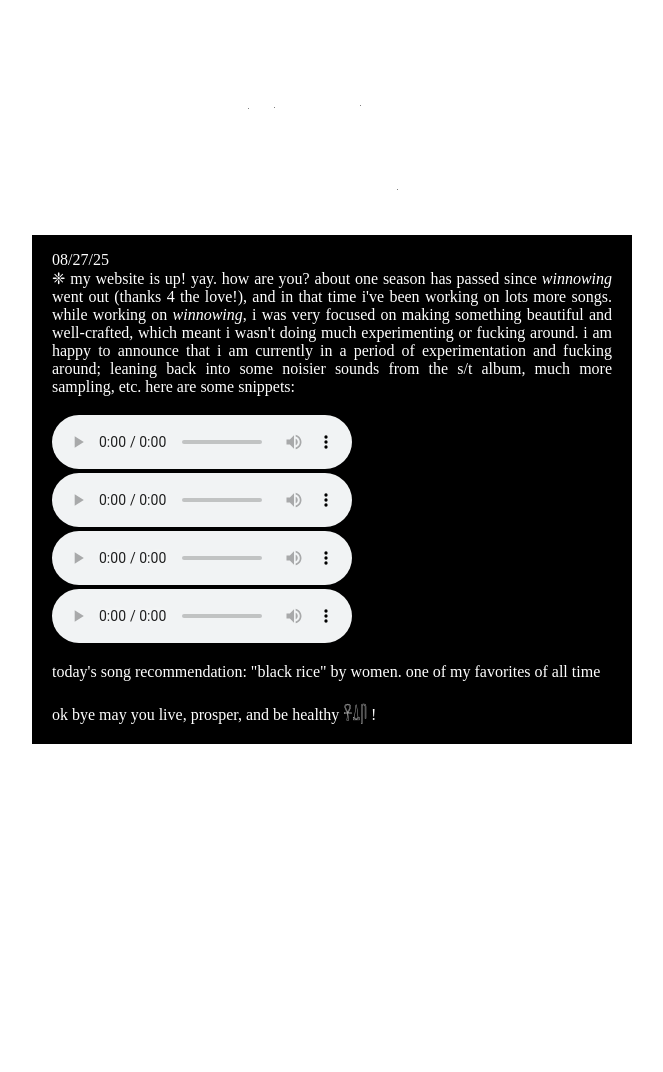
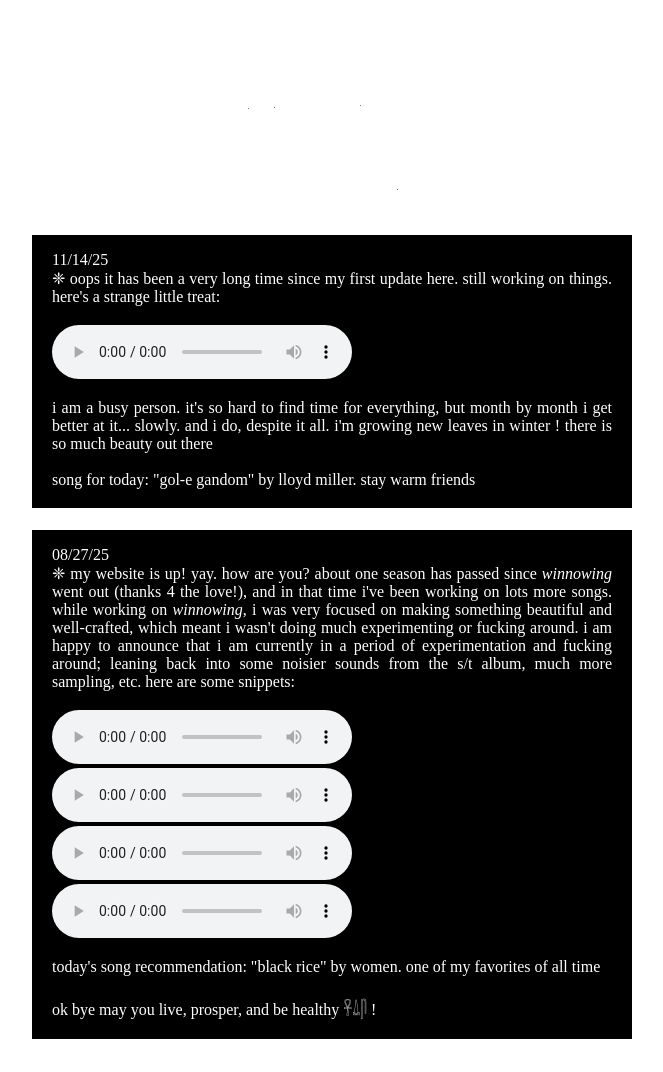
Before and after one commit to fishwive/forespi.net, a plain HTML site: page blog.html in a window 1280 px wide. Shown: the whole page, without its empty margins (316-979 px from the left). Before the commit the page ends 814 px from the top, so only its background shows below. Drawn offline with Linux system fonts and the light colour scheme.

Commit message:
Update blog.html

```diff
--- a/blog.html
+++ b/blog.html
@@ -8,6 +8,12 @@
     <body>
         <h1><img src="imgs/blog.png" alt="blog" width=220/></h1>
         <div class="boxdiv">
+            <p>11/14/25<br>❈ oops it has been a very long time since my first update here. still working on things. here's a strange little treat:</p>
+            <audio controls><source src="audio/pikikikiki.mp3" type="audio/mpeg">oh something's wrong :-(</audio>
+            <p>i am a busy person. it's so hard to find time for everything, but month by month i get better at it... slowly. and i do, despite it all. i'm growing new leaves in winter ! there is so much beauty out there
+            <br/><br/>song for today: "gol-e gandom" by lloyd miller. stay warm friends</p>
+        </div><br>
+        <div class="boxdiv">
             <p>08/27/25<br>❈ my website is up! yay. how are you? about one season has passed since <i>winnowing</i> went out (thanks 4 the love!), and in that time i've been working on lots more songs. while working on <i>winnowing</i>, i was very focused on making something beautiful and well-crafted, which meant i wasn't doing much experimenting or fucking around. i am happy to announce that i am currently in a period of experimentation and fucking around; leaning back into some noisier sounds from the s/t album, much more sampling, etc. here are some snippets:</p>
             <audio controls><source src="audio/snippet%203.mp3" type="audio/mpeg">oh something's wrong :-(</audio><audio controls><source src="audio/snippet%202.mp3" type="audio/mpeg">oh something's wrong :-(</audio><audio controls><source src="audio/snippet%201.mp3" type="audio/mpeg">oh something's wrong :-(</audio><audio controls><source src="audio/snippet%204.mp3" type="audio/mpeg">oh something's wrong :-(</audio>
             <p>today's song recommendation: <a href="https://www.youtube.com/watch?v=K3NgJbc8-vo">"black rice"</a> by women. one of my favorites of all time<br><br>ok bye may you live, prosper, and be healthy 𓋹𓍑𓋴 !</p>
```
